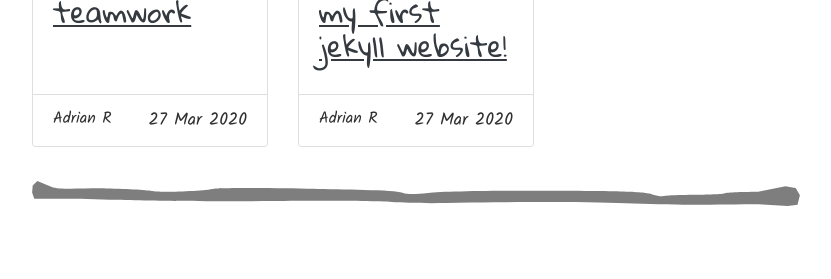
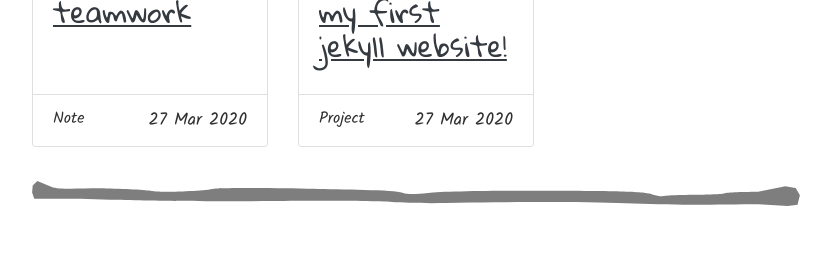
Before and after one commit to adrian-robles/adrian-robles.github.io, a Jekyll site: the page built from pages/blog.html, in a window 1280 px wide. Shown: the part 577-856 px from the top of the page, without its empty margins (224-1055 px from the left). Built offline with Jekyll 4.4.1, drawn with Linux system fonts in a browser that asks for light colours; nearby versions of some CDN libraries.

Commit message:
Change author for cat in featBox

```diff
--- a/_includes/featuredbox.html
+++ b/_includes/featuredbox.html
@@ -23,7 +23,7 @@
             <div class="card-footer b-0 bg-white mt-auto">
               <div class="wrapfooter">
 
-                <span class="post-name">{{ post.author }}</span>
+                <span class="post-cat">{{ post.categories }}</span>
 
                 <span class="post-date float-right">{{ post.date | date_to_string }}</span>
 
```
